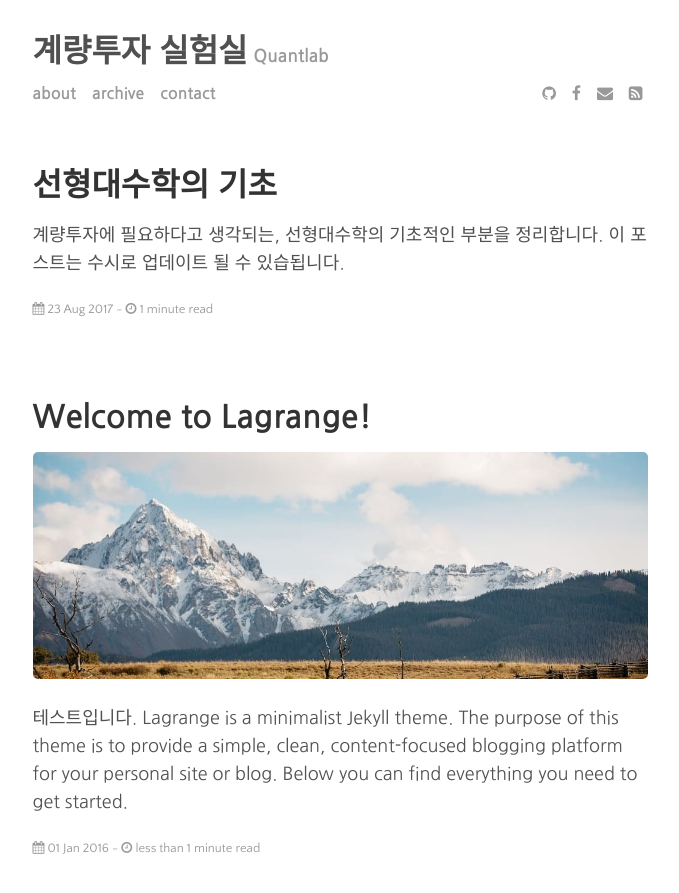
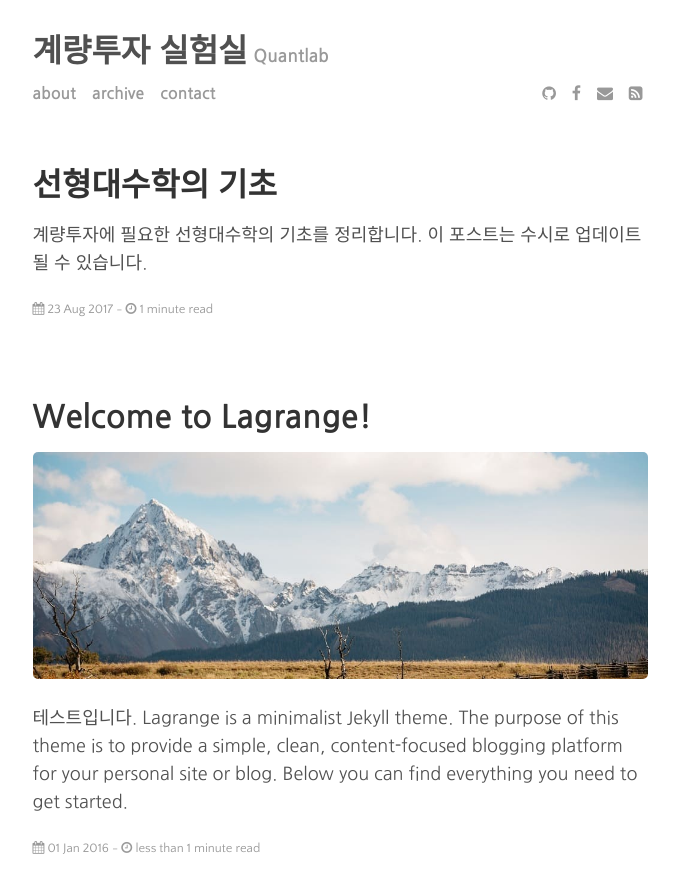
Before and after one commit to gem763/gem763.github.io, a Jekyll site: the page built from index.html, in a window 1280 px wide and 900 px high. Shown: the top 893 px of the window, without its empty margins (300-979 px from the left). Built offline with Jekyll 4.4.1, drawn with Linux system fonts in a browser that asks for light colours; the list of posts is cut into pages by our own code; some of the changed lines change nothing that is shown.

Commit message:
Uploaded by https://stackedit.io/

```diff
--- a/_posts/2017-08-23-linear-algebra-basic.md
+++ b/_posts/2017-08-23-linear-algebra-basic.md
@@ -6,14 +6,14 @@
 
 ---
 
-계량투자에 필요하다고 생각되는, 선형대수학의 기초적인 부분을 정리합니다. 이 포스트는 수시로 업데이트 될 수 있습됩니다.
+계량투자에 필요한 선형대수학의 기초를 정리합니다. 이 포스트는 수시로 업데이트 될 수 있습니다.
 <!--more-->
 
 
 
 ## 행렬의 크기
 
-행렬 <span><script type="math/tex">\mathbf{A} = [a_{ij}] \in \mathbb{R}^{m \times n}</script></span> 에 하나의 실수를 대응시키는 연산을 의미하며, **Norm**, **Trace**, **Determinant** 등이 있다.
+행렬의 크기란, 행렬 <span><script type="math/tex">\mathbf{A} = [a_{ij}] \in \mathbb{R}^{m \times n}</script></span> 에 하나의 실수를 대응시키는 연산을 의미한다. **Norm**, **Trace**, **Determinant** 등이 있다.
 <br/>
 
 ### Norm
@@ -45,7 +45,7 @@
 * <span><script type="math/tex">\text{tr}(\mathbf{A}^\mathsf{T}) = \text{tr}(\mathbf{A})</script></span>
 * <span><script type="math/tex">\text{tr}(\mathbf{A} + \mathbf{B}) = \text{tr}(\mathbf{A}) + \text{tr}(\mathbf{B})</script></span>
 * <span><script type="math/tex">\text{tr}(\mathbf{A}\mathbf{B}) = \text{tr}(\mathbf{B}\mathbf{A})</script></span>
-* <span><script type="math/tex">\text{tr}(\mathbf{A}\mathbf{B}\mathbf{C}) = \text{tr}(\mathbf{B}\mathbf{C}\mathbf{A}) = \text{tr}(\mathbf{C}\mathbf{A}\mathbf{B})</script></span> : 트레이스 트릭(Trace trick)
+* <span><script type="math/tex">\text{tr}(\mathbf{A}\mathbf{B}\mathbf{C}) = \text{tr}(\mathbf{B}\mathbf{C}\mathbf{A})</script></span> <span><script type="math/tex">= \text{tr}(\mathbf{C}\mathbf{A}\mathbf{B})</script></span> : 트레이스 트릭(Trace trick)
 
 이중 트레이스 트릭을 이용하면, 다음과 같은 이차형식(Quadratic form)의 미분을 쉽게 할 수 있다. 벡터 <span><script type="math/tex">\mathbf{x} \in \mathbb{R}^n</script></span> 에 대해서,
 
@@ -124,7 +124,7 @@
 
 ### 벡터를 스칼라로 미분
 
-<span><script type="math/tex">\mathbf{y} = [y_1 \cdots y_m]^\mathsf{T} = [f_1(x) \cdots f_m(x)]^\mathsf{T} = \mathbf{f}(x) \in \mathbb{R}^m</script></span>,  <span><script type="math/tex">x \in \mathbb{R}</script></span> 에 대하여,
+<span><script type="math/tex">\mathbf{y} = [y_1 \cdots y_m]^\mathsf{T}</script></span> <span><script type="math/tex">= [f_1(x) \cdots f_m(x)]^\mathsf{T}</script></span> <span><script type="math/tex">= \mathbf{f}(x) \in \mathbb{R}^m</script></span>, <span><script type="math/tex">x \in \mathbb{R}</script></span> 에 대하여,
 
 
 <div class="math"><script type="math/tex; mode=display">
@@ -165,7 +165,7 @@
 
 ### 스칼라를 행렬로 미분
 
-<span><script type="math/tex">y = f(\mathbf{X}) \in \mathbb{R}, ~ \mathbf{X} = [x_{ij}] \in \mathbb{R}^{m \times n}</script></span>에 대하여,
+<span><script type="math/tex">y = f(\mathbf{X}) \in \mathbb{R}</script></span>, <span><script type="math/tex">\mathbf{X} = [x_{ij}] \in \mathbb{R}^{m \times n}</script></span>에 대하여,
 
 <div class="math"><script type="math/tex; mode=display">
 \frac{\partial y}{\partial \mathbf{X}} =
@@ -181,10 +181,10 @@
 
 벡터 <span><script type="math/tex">\mathbf{x}, \mathbf{w} \in \mathbb{R}^n</script></span>와 행렬 <span><script type="math/tex">\mathbf{A}, \mathbf{B} \in \mathbb{R}^{n \times n}</script></span>에 대하여,
 
-* <span><script type="math/tex">\dfrac{\partial}{\partial \mathbf{x}} \mathbf{w}^\mathsf{T} \mathbf{x}\dfrac{\partial}{\partial \mathbf{x}} \mathbf{x}^\mathsf{T} \mathbf{w} = \mathbf{w}</script></span>
+* <span><script type="math/tex">\dfrac{\partial}{\partial \mathbf{x}} \mathbf{w}^\mathsf{T} \mathbf{x} = \dfrac{\partial}{\partial \mathbf{x}} \mathbf{x}^\mathsf{T} \mathbf{w} = \mathbf{w}</script></span>
 
 * <span><script type="math/tex">\dfrac{\partial}{\partial \mathbf{x}} \mathbf{x}^\mathsf{T} \mathbf{A} \mathbf{x} = (\mathbf{A} + \mathbf{A}^\mathsf{T}) ~\mathbf{x}</script></span>
 
 * <span><script type="math/tex">\dfrac{\partial}{\partial \mathbf{A}} \text{tr}(\mathbf{B}\mathbf{A}) = \mathbf{B}^\mathsf{T}</script></span>
 
-* <span><script type="math/tex">\dfrac{\partial}{\partial \mathbf{A}} \log(\det{A}) = (\mathbf{A}^{-1})^\mathsf{T}</script></span>
+* <span><script type="math/tex">\dfrac{\partial}{\partial \mathbf{A}} \log(\det{\mathbf{A}}) = (\mathbf{A}^{-1})^\mathsf{T}</script></span>
```
